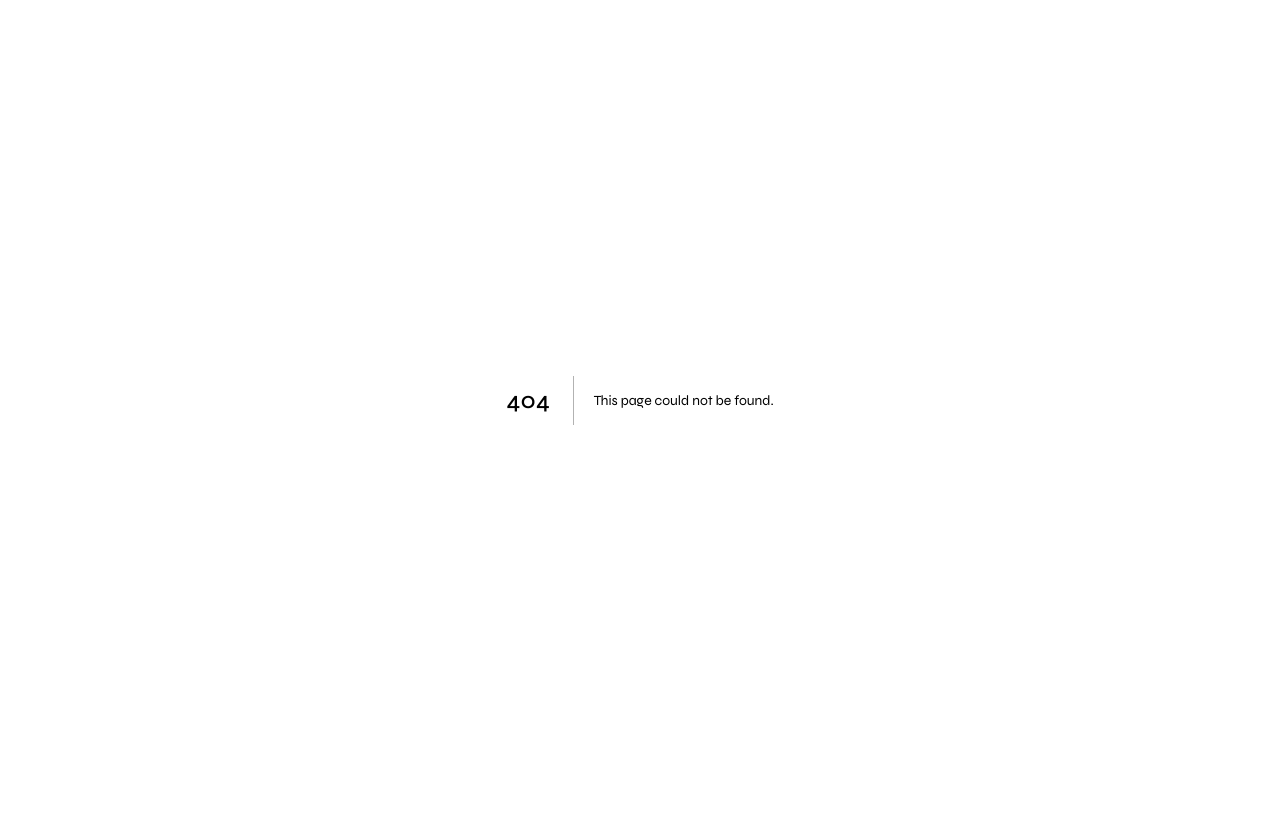
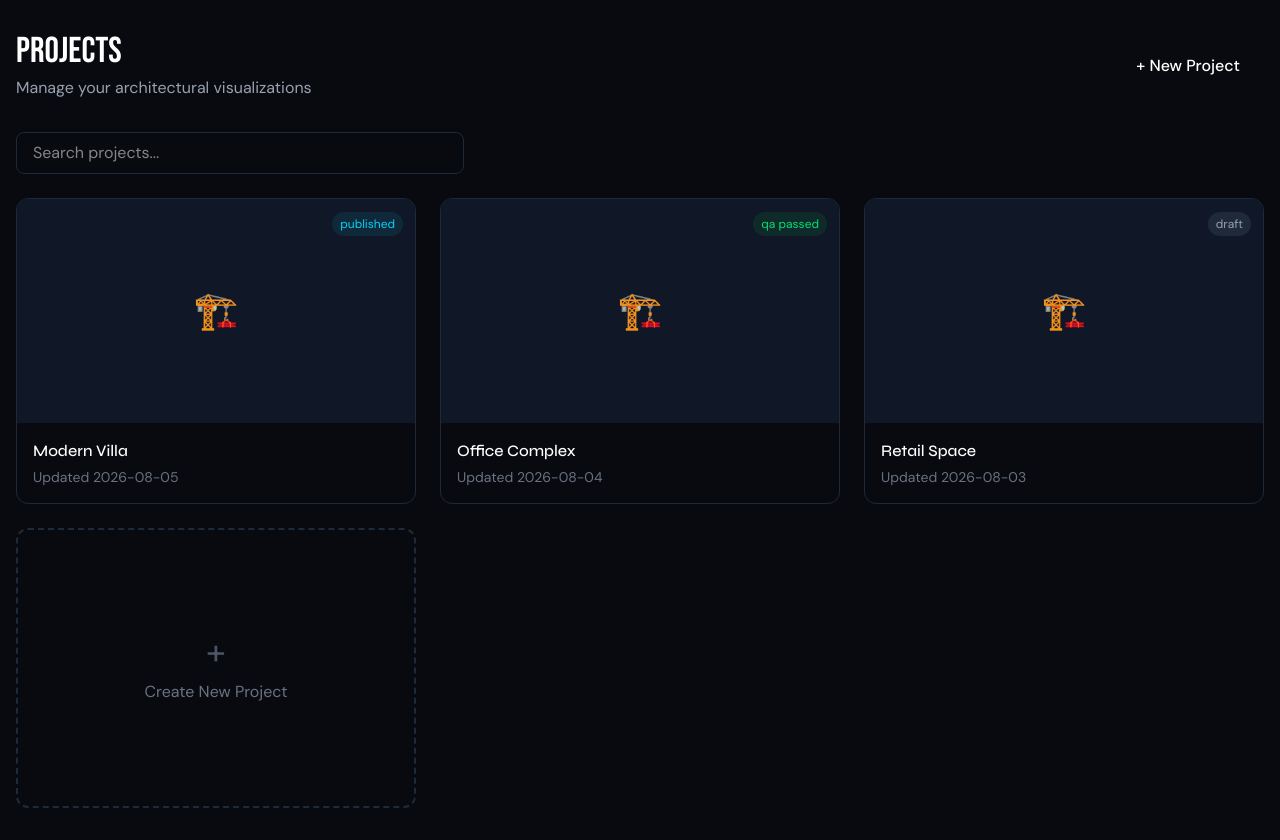
Before and after one commit to viztrlabs/Vizagent, a Next.js app: page /dashboard in a window 1280 px wide. Before the commit this address had no page. Before the commit the page ends 800 px from the top, so only its background shows below. Built offline with nearby package versions, Linux system fonts and the light colour scheme.

Commit message:
feat: add project dashboard page

```diff
--- /dev/null
+++ b/app/dashboard/page.tsx
@@ -0,0 +1,117 @@
+'use client';
+
+import { useState } from 'react';
+import Link from 'next/link';
+
+const mockProjects = [
+  {
+    id: '1',
+    name: 'Modern Villa',
+    status: 'published',
+    updatedAt: '2026-08-05',
+    thumbnail: '/api/placeholder/400/300',
+  },
+  {
+    id: '2',
+    name: 'Office Complex',
+    status: 'qa_passed',
+    updatedAt: '2026-08-04',
+    thumbnail: '/api/placeholder/400/300',
+  },
+  {
+    id: '3',
+    name: 'Retail Space',
+    status: 'draft',
+    updatedAt: '2026-08-03',
+    thumbnail: '/api/placeholder/400/300',
+  },
+];
+
+const statusColors: Record<string, string> = {
+  draft: 'bg-gray-800 text-gray-400',
+  uploaded: 'bg-yellow-900/30 text-yellow-400',
+  qa_pending: 'bg-orange-900/30 text-orange-400',
+  qa_passed: 'bg-green-900/30 text-green-400',
+  published: 'bg-cyan-900/30 text-cyan-400',
+};
+
+export default function DashboardPage() {
+  const [searchQuery, setSearchQuery] = useState('');
+
+  const filteredProjects = mockProjects.filter(p =>
+    p.name.toLowerCase().includes(searchQuery.toLowerCase())
+  );
+
+  return (
+    <div className="min-h-screen bg-bg">
+      <div className="max-w-7xl mx-auto px-4 py-8">
+        {/* Header */}
+        <div className="flex items-center justify-between mb-8">
+          <div>
+            <h1 className="font-display text-4xl text-white">Projects</h1>
+            <p className="text-gray-400 mt-1">Manage your architectural visualizations</p>
+          </div>
+          <Link
+            href="/projects/new"
+            className="px-6 py-3 bg-cyan text-bg rounded-lg font-medium hover:bg-cyan/90 transition-colors"
+          >
+            + New Project
+          </Link>
+        </div>
+
+        {/* Search */}
+        <div className="mb-6">
+          <input
+            type="text"
+            placeholder="Search projects..."
+            value={searchQuery}
+            onChange={(e) => setSearchQuery(e.target.value)}
+            className="w-full max-w-md px-4 py-2 bg-surface border border-gray-800 rounded-lg text-white focus:outline-none focus:border-cyan"
+          />
+        </div>
+
+        {/* Projects Grid */}
+        <div className="grid grid-cols-1 md:grid-cols-2 lg:grid-cols-3 gap-6">
+          {filteredProjects.map((project) => (
+            <Link
+              key={project.id}
+              href={`/configurator/${project.id}`}
+              className="group bg-surface rounded-xl border border-gray-800 overflow-hidden hover:border-gray-700 transition-all"
+            >
+              {/* Thumbnail */}
+              <div className="aspect-video bg-gray-900 relative overflow-hidden">
+                <div className="absolute inset-0 flex items-center justify-center text-gray-600">
+                  <span className="text-4xl">🏗️</span>
+                </div>
+                <div className="absolute top-3 right-3">
+                  <span className={`text-xs px-2 py-1 rounded-full ${statusColors[project.status]}`}>
+                    {project.status.replace('_', ' ')}
+                  </span>
+                </div>
+              </div>
+
+              {/* Info */}
+              <div className="p-4">
+                <h3 className="font-medium text-white group-hover:text-cyan transition-colors">
+                  {project.name}
+                </h3>
+                <p className="text-sm text-gray-500 mt-1">
+                  Updated {project.updatedAt}
+                </p>
+              </div>
+            </Link>
+          ))}
+
+          {/* Add New Project Card */}
+          <Link
+            href="/projects/new"
+            className="bg-surface/50 rounded-xl border-2 border-dashed border-gray-800 overflow-hidden hover:border-gray-700 transition-all flex flex-col items-center justify-center min-h-[280px]"
+          >
+            <span className="text-4xl text-gray-600 mb-2">+</span>
+            <span className="text-gray-500">Create New Project</span>
+          </Link>
+        </div>
+      </div>
+    </div>
+  );
+}
```
